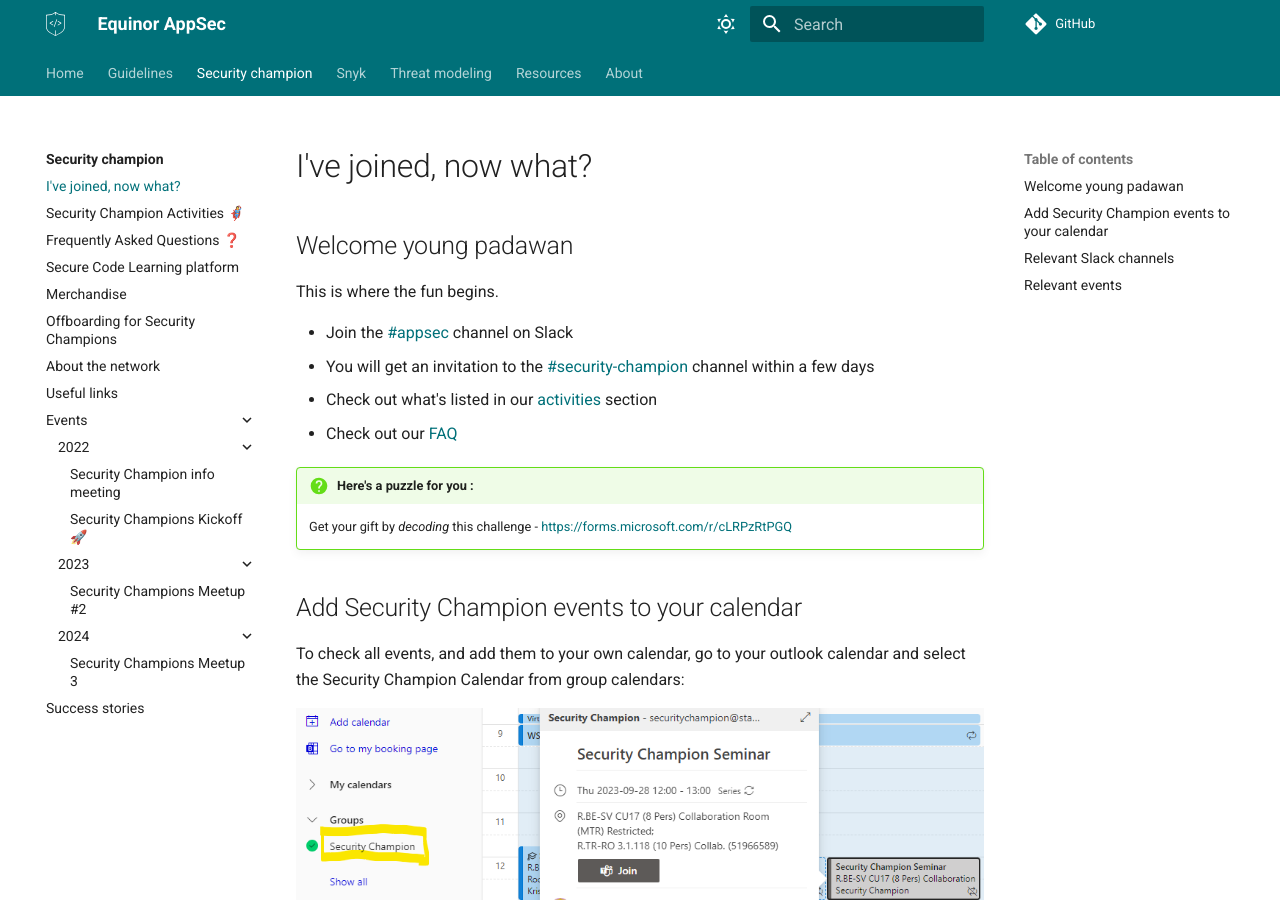
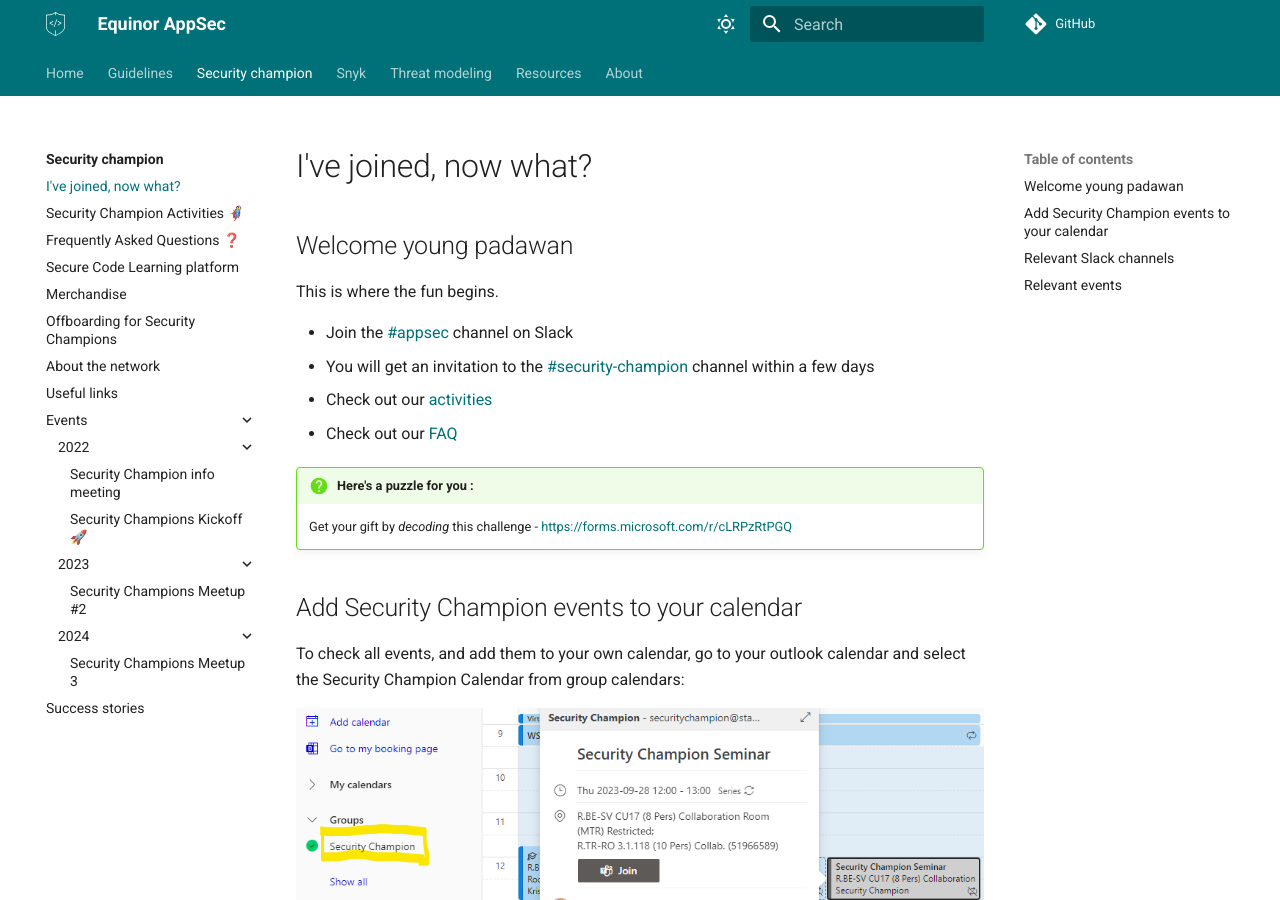
Before and after one commit to equinor/appsec, an MkDocs documentation site: the page built from docs/security-champion/1-new_security_champion.md, in a window 1280 px wide and 900 px high. Built offline with MkDocs 1.6.1 and Material for MkDocs 9.7.7, drawn with Linux system fonts in a browser that asks for light colours; some web fonts are replaced; comment, search, counter and statistics services are not loaded.

Commit message:
Update docs/security-champion/1-new_security_champion.md
Co-authored-by: Andrea Brambilla <1792970+andreabrambilla@users.noreply.github.com>

```diff
--- a/docs/security-champion/1-new_security_champion.md
+++ b/docs/security-champion/1-new_security_champion.md
@@ -6,7 +6,7 @@
 
 - Join the [#appsec](https://equinor.slack.com/archives/CMM6FSW5V) channel on Slack
 - You will get an invitation to the [#security-champion](https://equinor.slack.com/archives/C036HGPBJ04) channel within a few days
-- Check out what's listed in our [activities](./2-security_champion_activities.md) section
+- Check out our [activities](./2-security_champion_activities.md)
 - Check out our [FAQ](./3-faq.md)
 
 !!! question "Here's a puzzle for you :"
```
